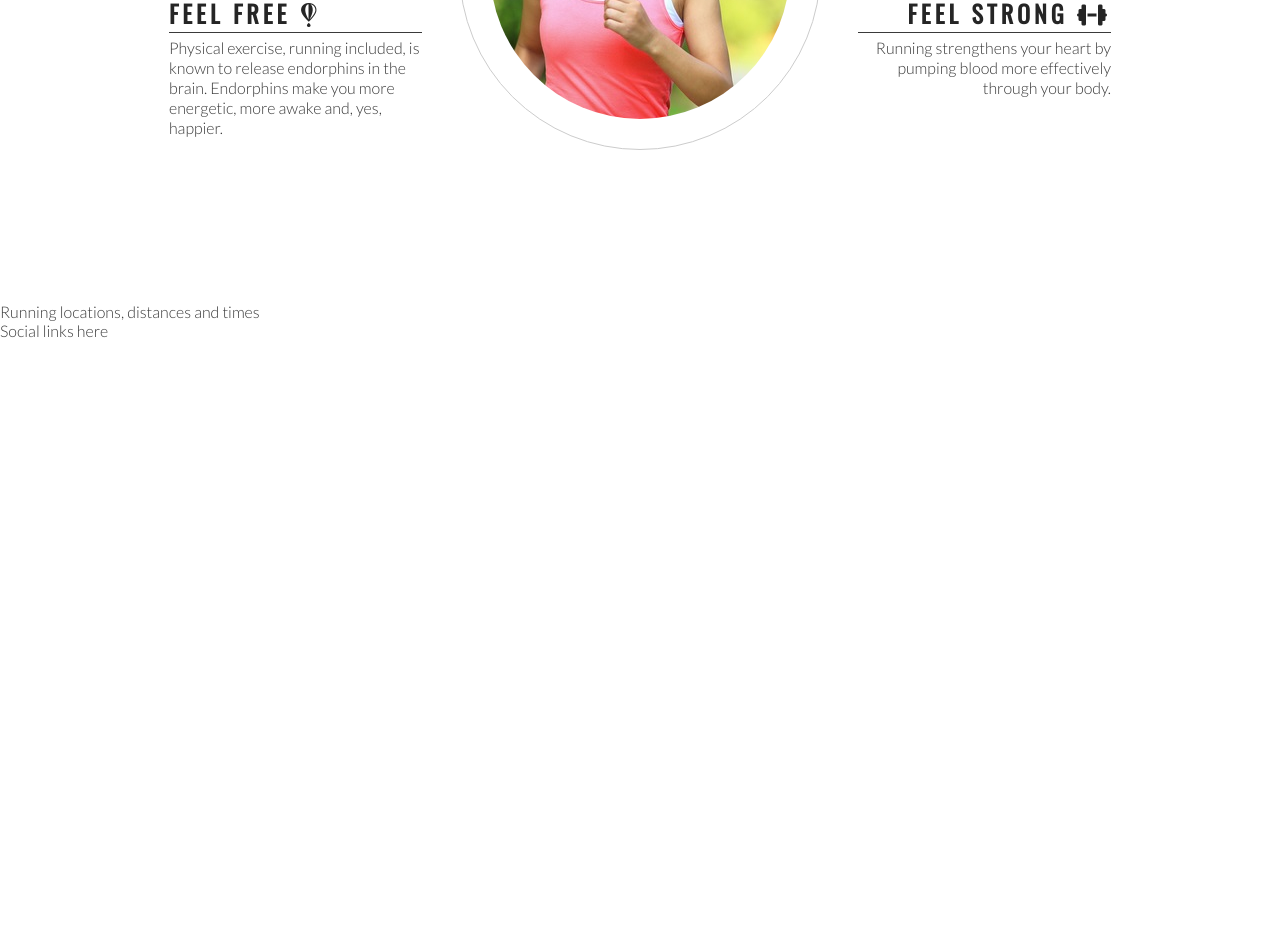
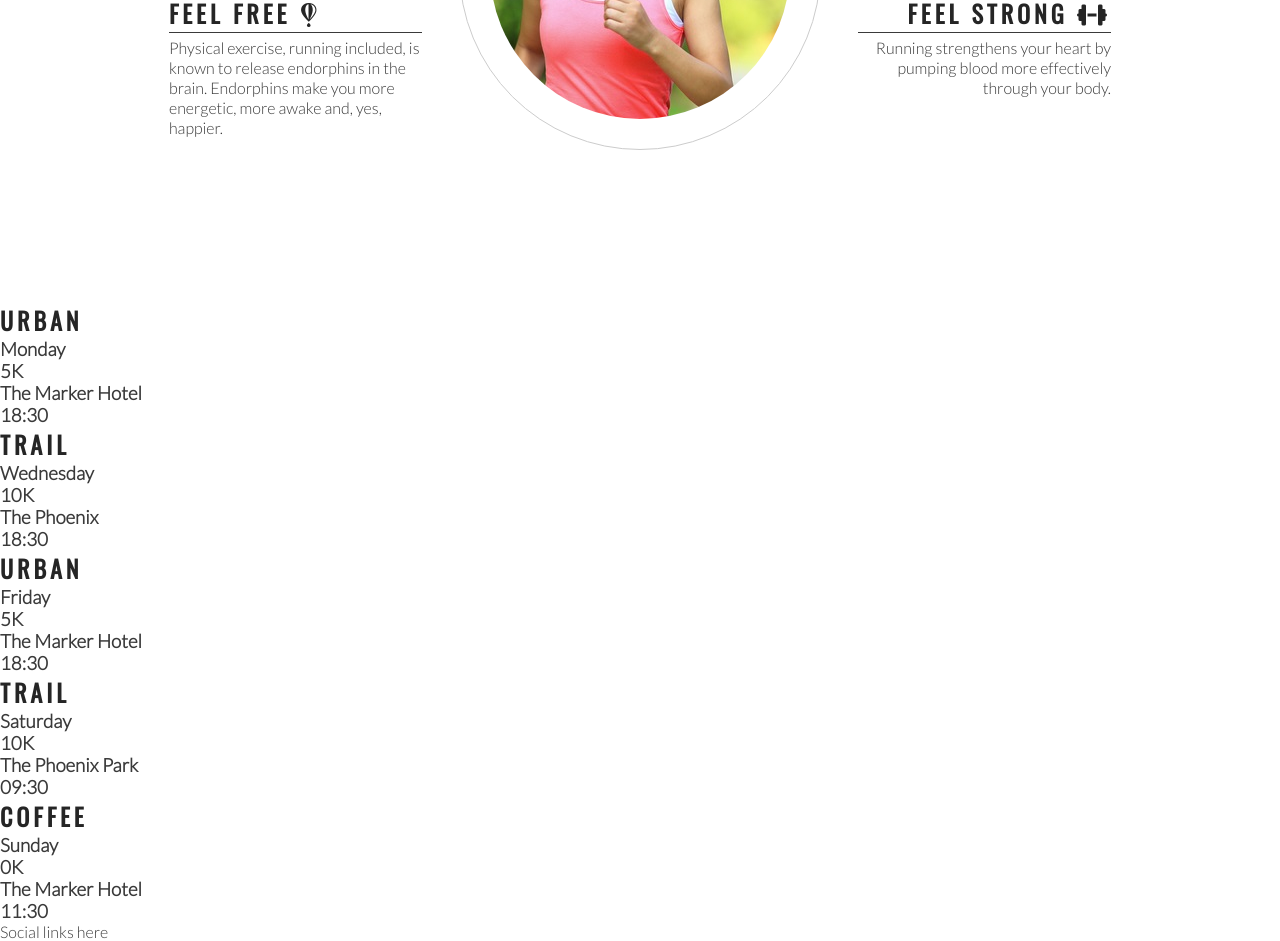
Before and after one commit to mariacjones1/love-running, a plain HTML site: page index.html in a window 1280 px wide. Shown: the part 993-1934 px from the top of the page. Before the commit the page ends 1333 px from the top, so only its background shows below. Drawn offline with nearby package versions, Linux system fonts and the light colour scheme.

Commit message:
add meetup times main structure

```diff
--- a/index.html
+++ b/index.html
@@ -69,7 +69,41 @@
         </div>
     </section>
     <section>
-        Running locations, distances and times
+        <div>
+            <h2>Urban</h2>
+            <h3>Monday</h3>
+            <h3>5K</h3>
+            <h3>The Marker Hotel</h3>
+            <h3>18:30</h3>
+        </div>
+        <div>
+            <h2>Trail</h2>
+            <h3>Wednesday</h3>
+            <h3>10K</h3>
+            <h3>The Phoenix</h3>
+            <h3>18:30</h3>
+        </div>
+        <div>
+            <h2>Urban</h2>
+            <h3>Friday</h3>
+            <h3>5K</h3>
+            <h3>The Marker Hotel</h3>
+            <h3>18:30</h3>
+        </div>
+        <div>
+            <h2>Trail</h2>
+            <h3>Saturday</h3>
+            <h3>10K</h3>
+            <h3>The Phoenix Park</h3>
+            <h3>09:30</h3>
+        </div>
+        <div>
+            <h2>Coffee</h2>
+            <h3>Sunday</h3>
+            <h3>0K</h3>
+            <h3>The Marker Hotel</h3>
+            <h3>11:30</h3>
+        </div>
     </section>
     <footer>
         Social links here
```
